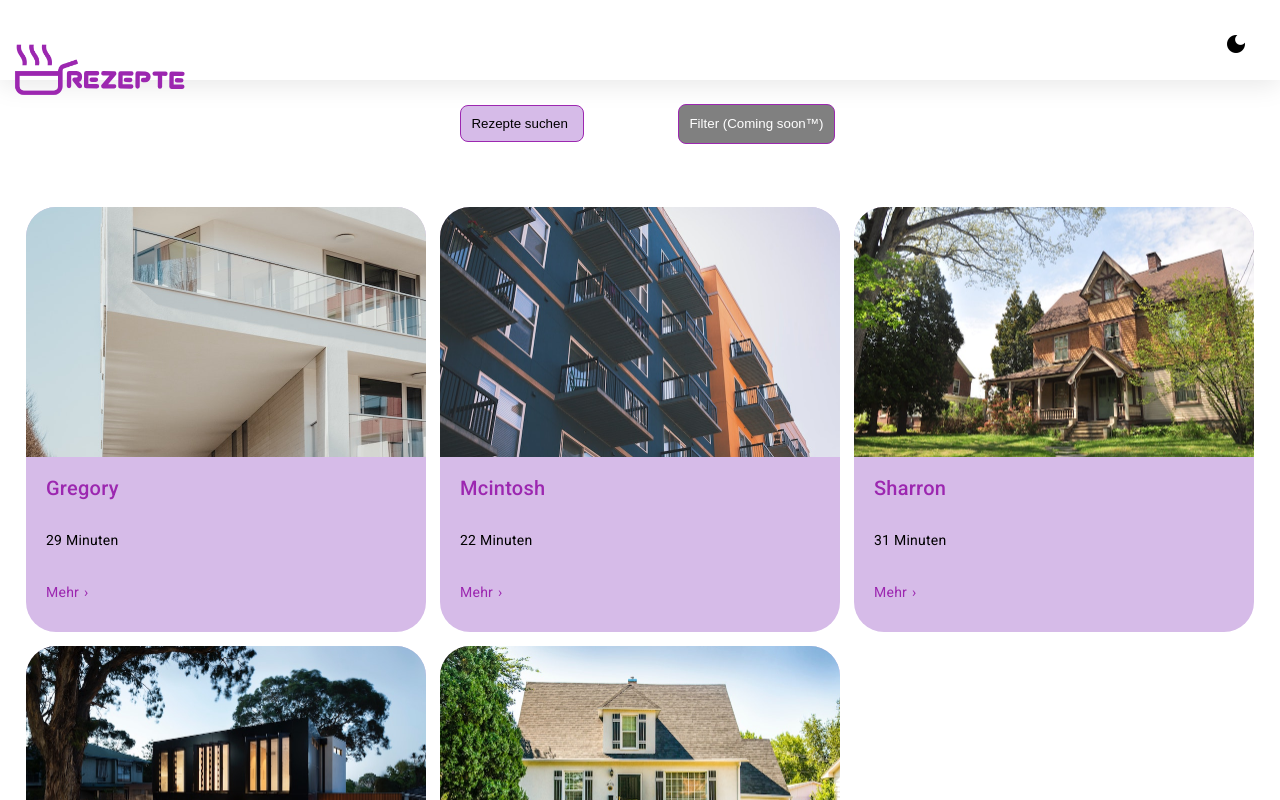
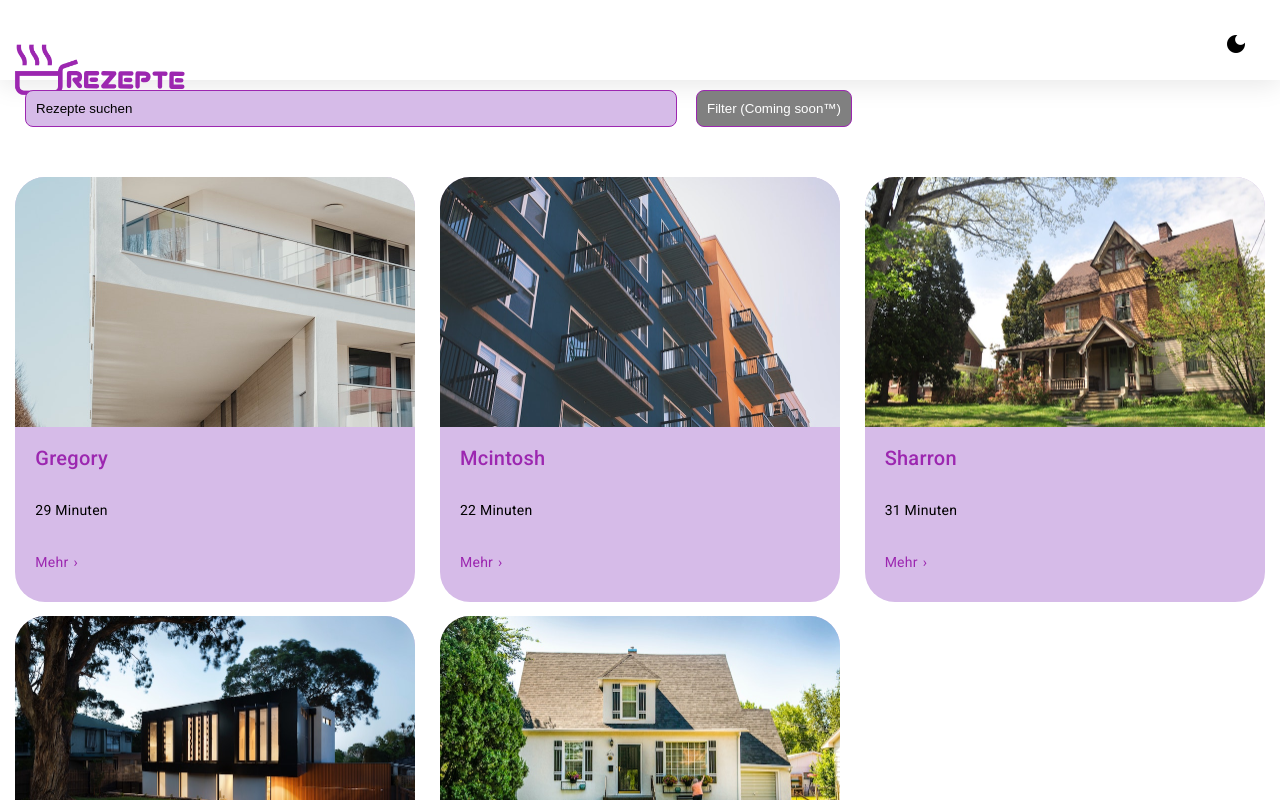
Before and after one commit to CyanideLion/RezeptWebApp, an Angular app: page / in a window 1280 px wide. Shown: the top 800 px of the page. Built offline with nearby package versions, Linux system fonts and the light colour scheme.

Commit message:
Revert "fix: removed redundant code for search box that caused complications"
This reverts commit bcfa11ddd5c933f5f1c871c97cdd4c135292d87e.

```diff
--- a/src/app/home/home.component.css
+++ b/src/app/home/home.component.css
@@ -1,9 +1,4 @@
-section {
-  display: flex;
-  flex-wrap: wrap;
-  justify-content: center;
-  align-items: center;
-}
+/* Put these styles in: src/home/home.component.css */
 
 .results {
   display: grid;
@@ -11,10 +6,17 @@ section {
   row-gap: 14px;
   grid-template-columns: repeat(auto-fill, minmax(400px, 400px));
   margin-top: 50px;
-  justify-content: center;
+  justify-content: space-around;
 }
 
-
+input[type="text"] {
+  border: solid 1px var(--primary-color);
+  padding: 10px;
+  border-radius: 8px;
+  margin-right: 4px;
+  display: inline-block;
+  width: 30%;
+}
 
 app-search-input {
   padding: 15px;
@@ -26,7 +28,6 @@ button {
   background: var(--primary-color);
   color: white;
   border-radius: 8px;
-  height: 40px;
 }
 
 button:disabled{
```
